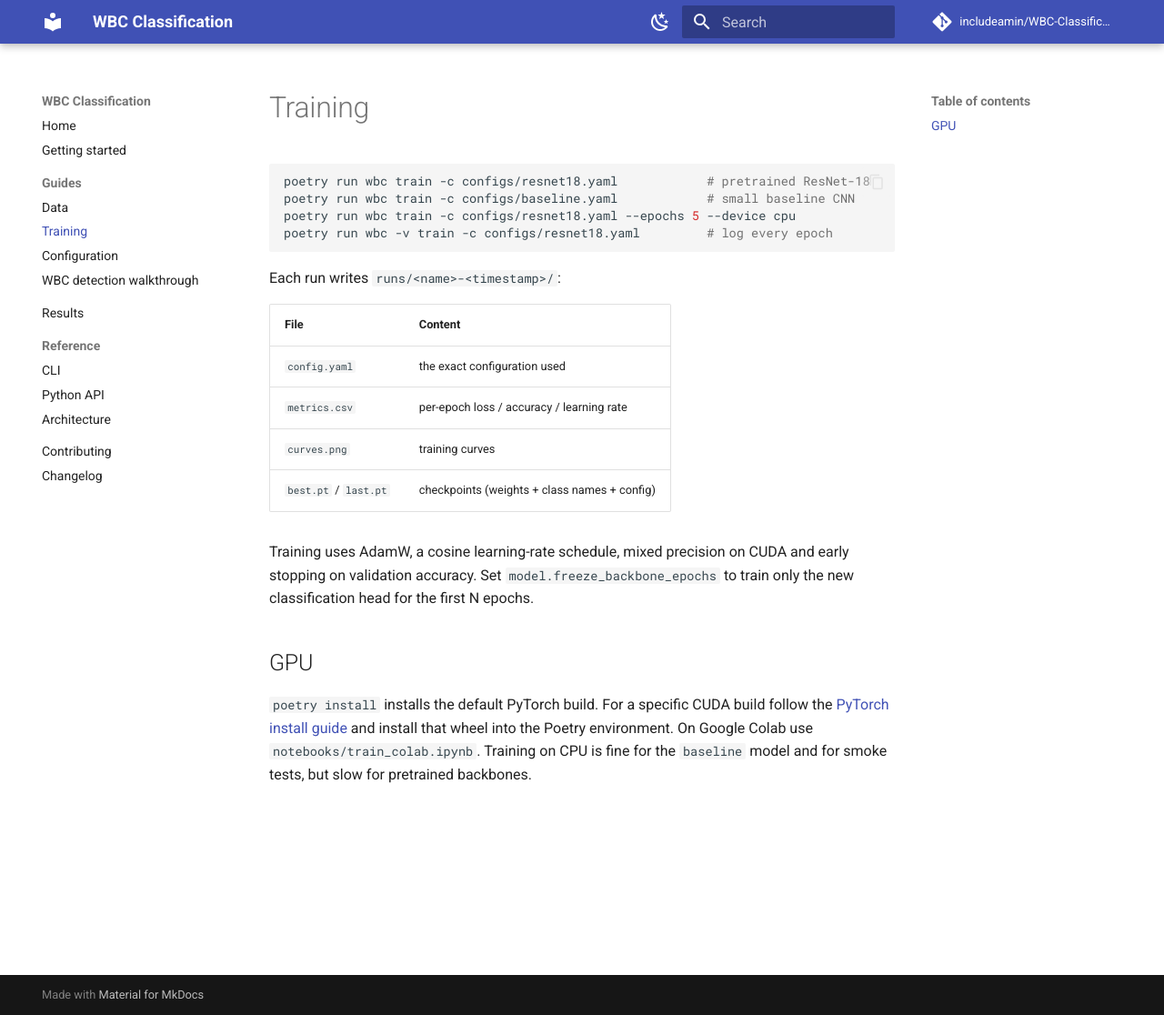
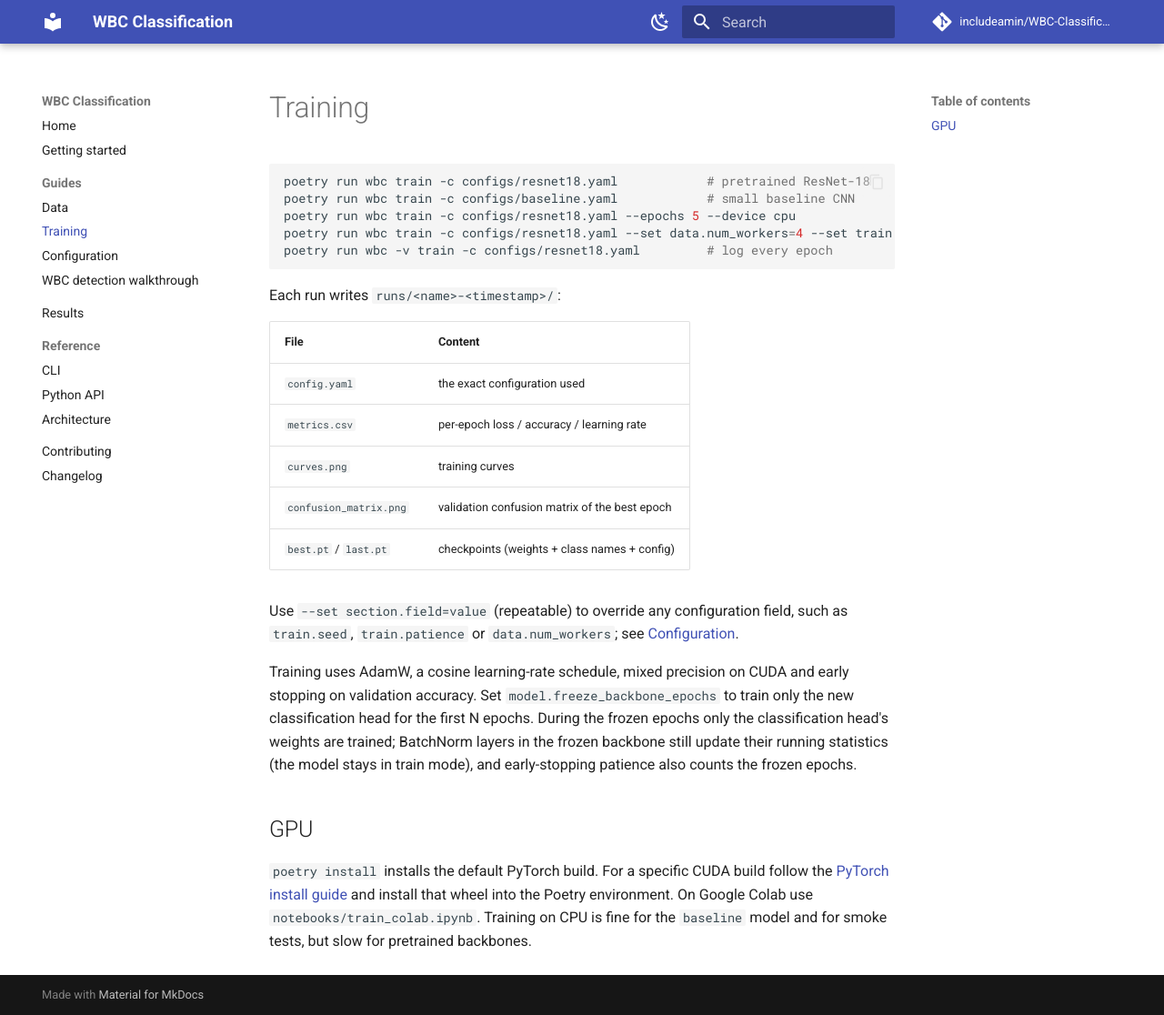
Before and after one commit to includeamin/WBC-Classification, an MkDocs documentation site: the page built from docs/training.md, in a window 1280 px wide and 1116 px high. Shown: the whole window at 91% size. Built offline with MkDocs 1.6.1 and Material for MkDocs 9.7.7, drawn with Linux system fonts in a browser that asks for light colours; comment, search, counter and statistics services are not loaded.

Commit message:
docs: fix quick-start output paths, caveats and training notes

````diff
--- a/docs/training.md
+++ b/docs/training.md
@@ -4,6 +4,7 @@
 poetry run wbc train -c configs/resnet18.yaml            # pretrained ResNet-18
 poetry run wbc train -c configs/baseline.yaml            # small baseline CNN
 poetry run wbc train -c configs/resnet18.yaml --epochs 5 --device cpu
+poetry run wbc train -c configs/resnet18.yaml --set data.num_workers=4 --set train.seed=1
 poetry run wbc -v train -c configs/resnet18.yaml         # log every epoch
 ```
 
@@ -14,10 +15,17 @@ Each run writes `runs/<name>-<timestamp>/`:
 | `config.yaml` | the exact configuration used |
 | `metrics.csv` | per-epoch loss / accuracy / learning rate |
 | `curves.png` | training curves |
+| `confusion_matrix.png` | validation confusion matrix of the best epoch |
 | `best.pt` / `last.pt` | checkpoints (weights + class names + config) |
+
+Use `--set section.field=value` (repeatable) to override any configuration field, such as
+`train.seed`, `train.patience` or `data.num_workers`; see [Configuration](configuration.md).
 
 Training uses AdamW, a cosine learning-rate schedule, mixed precision on CUDA and early stopping on validation accuracy.
 Set `model.freeze_backbone_epochs` to train only the new classification head for the first N epochs.
+During the frozen epochs only the classification head's weights are trained; BatchNorm layers in the frozen
+backbone still update their running statistics (the model stays in train mode), and early-stopping patience also
+counts the frozen epochs.
 
 ## GPU
 
````
Also changed, not shown: README.md (+1 -1 lines), docs/data.md (+6 -0 lines), docs/getting-started.md (+1 -1 lines), docs/results.md (+6 -0 lines), docs/wbc-detection.md (+1 -1 lines), 2 other files.
